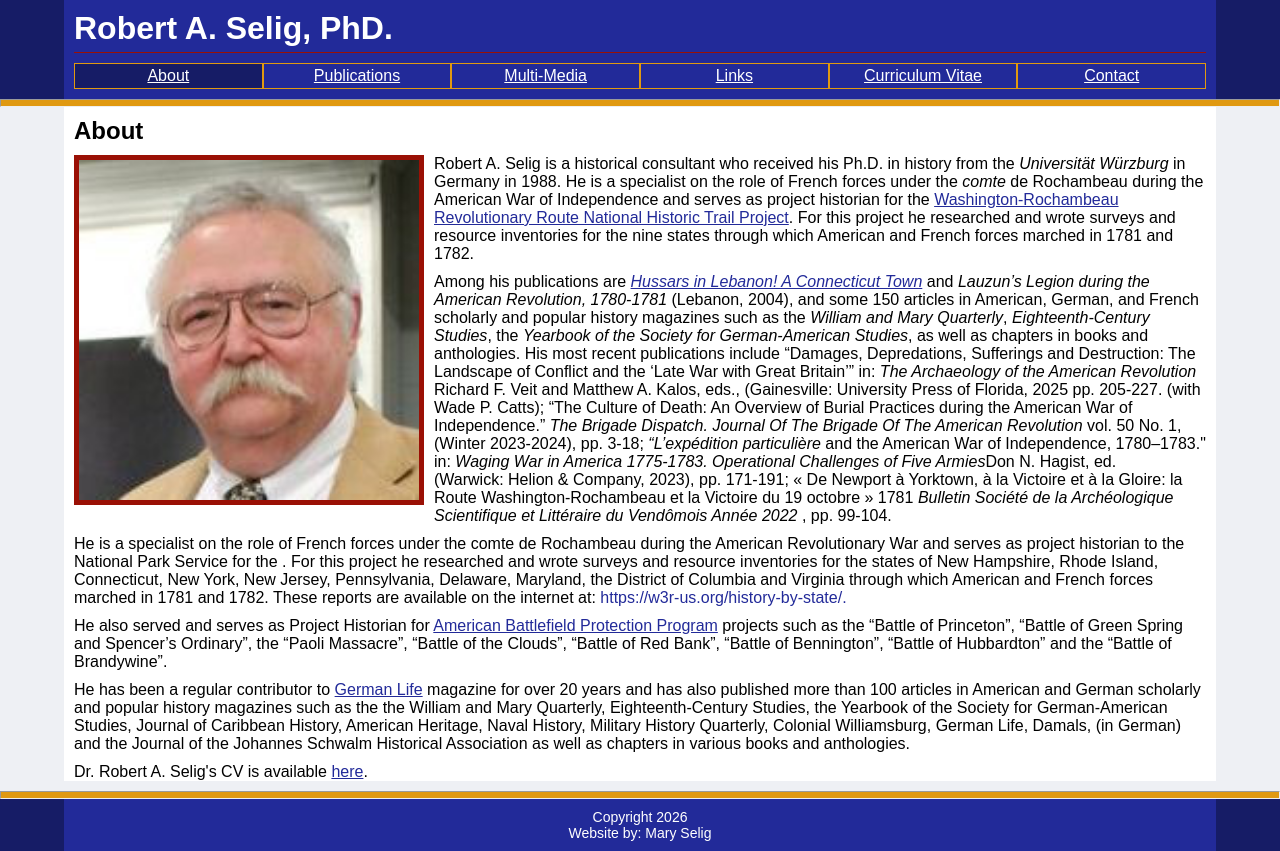
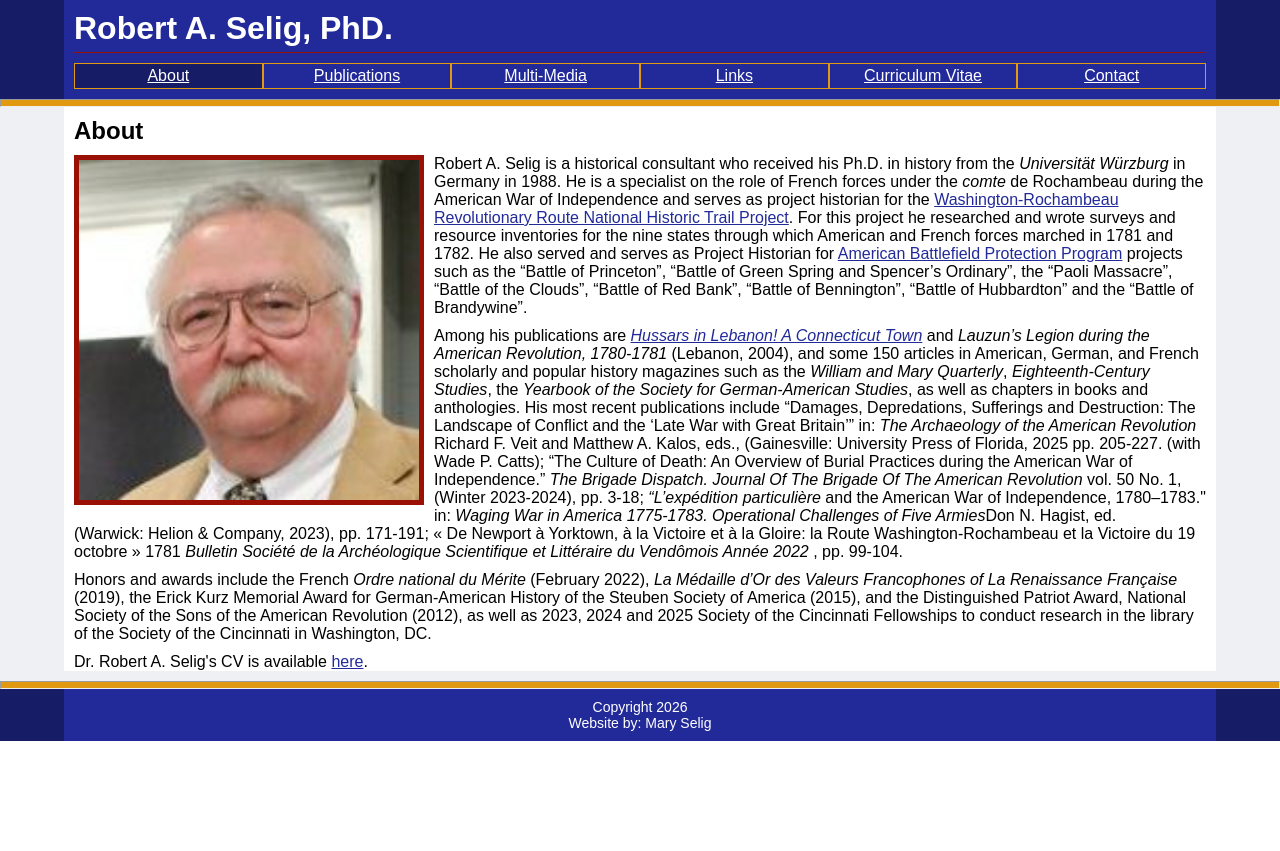
Before and after one commit to seligmar/robert-a-selig, a Next.js app in the folder robert-a-selig/: page / in a window 1280 px wide. After the commit the page ends 800 px from the top, so only its background shows below. Built offline with nearby package versions, Linux system fonts and the light colour scheme.

Commit message:
updated links

```diff
--- a/robert-a-selig/src/app/about/page.tsx
+++ b/robert-a-selig/src/app/about/page.tsx
@@ -27,7 +27,15 @@ export default function HomePage() {
         </a>
         . For this project he researched and wrote surveys and resource
         inventories for the nine states through which American and French forces
-        marched in 1781 and 1782.
+        marched in 1781 and 1782. He also served and serves as Project Historian
+        for{' '}
+        <a href='https://www.nps.gov/orgs/2287/index.htm' target='_blank'>
+          American Battlefield Protection Program
+        </a>{' '}
+        projects such as the “Battle of Princeton”, “Battle of Green Spring and
+        Spencer’s Ordinary”, the “Paoli Massacre”, “Battle of the Clouds”,
+        “Battle of Red Bank”, “Battle of Bennington”, “Battle of Hubbardton” and
+        the “Battle of Brandywine”.
       </div>
       <div className='home-content'>
         Among his publications are{' '}
@@ -69,6 +77,23 @@ export default function HomePage() {
         , pp. 99-104.
       </div>
       <div className='home-content'>
+        {' '}
+        Honors and awards include the French <i>
+          Ordre national du Mérite
+        </i>{' '}
+        (February 2022),{' '}
+        <i>
+          La Médaille d’Or des Valeurs Francophones of La Renaissance
+          Française{' '}
+        </i>
+        (2019), the Erick Kurz Memorial Award for German-American History of the
+        Steuben Society of America (2015), and the Distinguished Patriot Award,
+        National Society of the Sons of the American Revolution (2012), as well
+        as 2023, 2024 and 2025 Society of the Cincinnati Fellowships to conduct
+        research in the library of the Society of the Cincinnati in Washington,
+        DC.{' '}
+      </div>
+      {/* <div className='home-content'>
         He is a specialist on the role of French forces under the comte de
         Rochambeau during the American Revolutionary War and serves as project
         historian to the National Park Service for the . For this project he
@@ -78,18 +103,8 @@ export default function HomePage() {
         through which American and French forces marched in 1781 and 1782. These
         reports are available on the internet at:{' '}
         <a>https://w3r-us.org/history-by-state/.</a>
-      </div>
-      <div className='home-content'>
-        He also served and serves as Project Historian for{' '}
-        <a href='https://www.nps.gov/orgs/2287/index.htm' target='_blank'>
-          American Battlefield Protection Program
-        </a>{' '}
-        projects such as the “Battle of Princeton”, “Battle of Green Spring and
-        Spencer’s Ordinary”, the “Paoli Massacre”, “Battle of the Clouds”,
-        “Battle of Red Bank”, “Battle of Bennington”, “Battle of Hubbardton” and
-        the “Battle of Brandywine”.
-      </div>
-      <div className='home-content'>
+      </div> */}
+      {/* <div className='home-content'>
         He has been a regular contributor to{' '}
         <a href='https://germanlife.com/' target='_blank'>
           German Life
@@ -102,7 +117,7 @@ export default function HomePage() {
         Quarterly, Colonial Williamsburg, German Life, Damals, (in German) and
         the Journal of the Johannes Schwalm Historical Association as well as
         chapters in various books and anthologies.
-      </div>
+      </div> */}
       <div className='home-content'>
         Dr. Robert A. Selig's CV is available {''}
         <Link href={'/cv'}>here</Link>.
```
